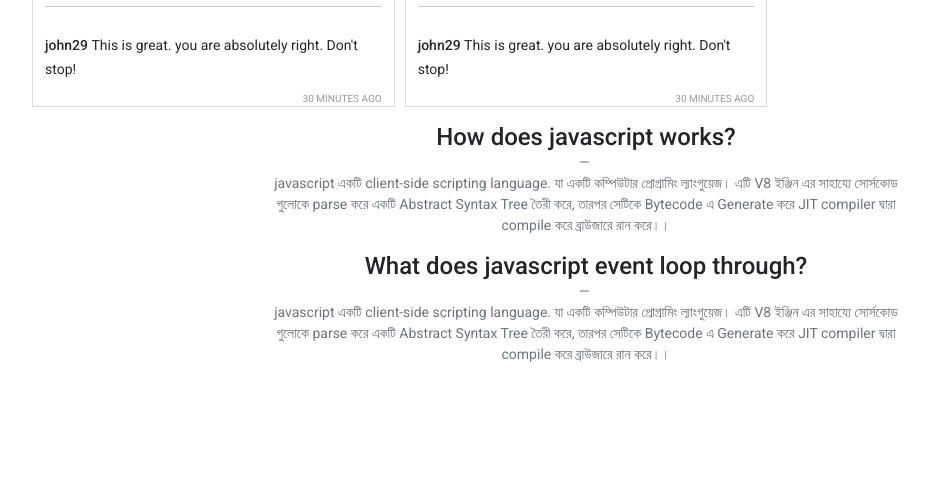
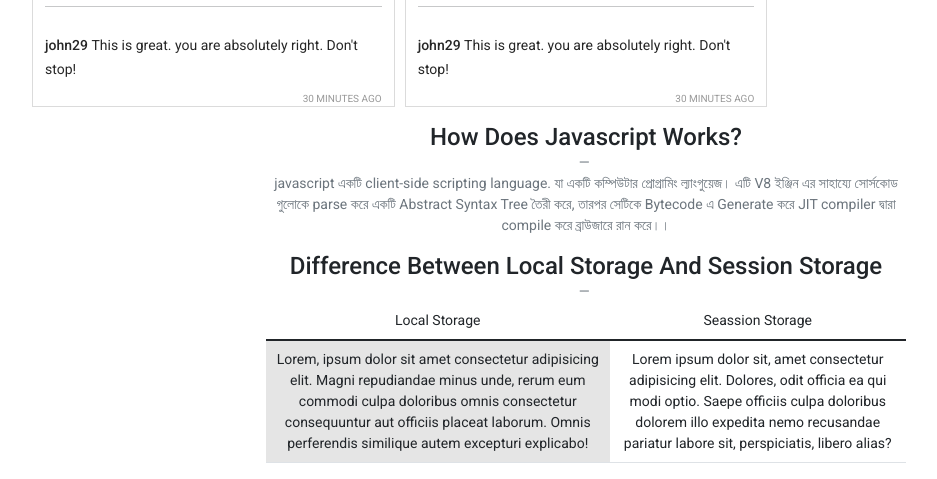
Before and after one commit to MShafiMS/insta-shohor, a plain HTML site: page index.html in a window 1280 px wide. Shown: the part 1425-1904 px from the top of the page, without its empty margins (54-991 px from the left). Before the commit the page ends 1806 px from the top, so only its background shows below. Drawn offline with nearby package versions, Linux system fonts and the light colour scheme.

Commit message:
4th commit

```diff
--- a/index.html
+++ b/index.html
@@ -80,7 +80,7 @@
         <section>
             <figure class="text-center">
                 <blockquote class="blockquote">
-                  <h4>How does javascript works?</h4>
+                  <h4>How Does Javascript Works?</h4>
                 </blockquote>
                 <figcaption class="blockquote-footer col-md-6 mx-auto">
                   <p>javascript একটি client-side scripting language. যা একটি  কম্পিউটার প্রোগ্রামিং ল্যাংগুয়েজ। এটি V8 ইঞ্জিন এর সাহায্যে  সোর্সকোড গুলোকে parse করে একটি  Abstract Syntax Tree তৈরী করে, তারপর সেটিকে Bytecode এ Generate করে JIT compiler দ্বারা compile করে ব্রাউজারে রান করে।।
@@ -88,11 +88,20 @@
                 </figcaption>
             <figure class="text-center">
                 <blockquote class="blockquote">
-                  <h4>What does javascript event loop through?</h4>
+                  <h4>Difference Between Local Storage And Session Storage</h4>
                 </blockquote>
                 <figcaption class="blockquote-footer col-md-6 mx-auto">
-                  <p>javascript একটি client-side scripting language. যা একটি  কম্পিউটার প্রোগ্রামিং ল্যাংগুয়েজ। এটি V8 ইঞ্জিন এর সাহায্যে  সোর্সকোড গুলোকে parse করে একটি  Abstract Syntax Tree তৈরী করে, তারপর সেটিকে Bytecode এ Generate করে JIT compiler দ্বারা compile করে ব্রাউজারে রান করে।।
-                  </p>
+                    <table class="table">
+                        <thead>
+                            <td>Local Storage</td>
+                            <td>Seassion Storage</td>
+                        </thead>
+                        <tbody>
+                            <td class="table-active">Lorem, ipsum dolor sit amet consectetur adipisicing elit. Magni repudiandae minus unde, rerum eum commodi culpa doloribus omnis consectetur consequuntur aut officiis placeat laborum. Omnis perferendis similique autem excepturi explicabo!</td>
+                            <td>Lorem ipsum dolor sit, amet consectetur adipisicing elit. Dolores, odit officia ea qui modi optio. Saepe officiis culpa doloribus dolorem illo expedita nemo recusandae pariatur labore sit, perspiciatis, libero alias?</td>
+                          </tr>
+                        </tbody>
+                      </table>
                 </figcaption>
         </section>
         <footer></footer>
```
